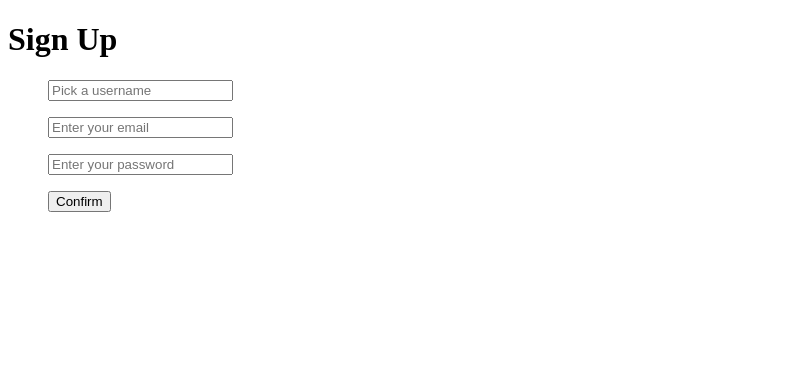
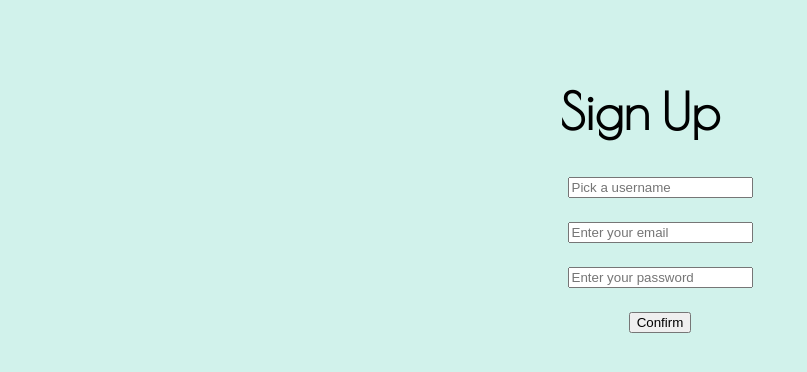
Before and after one commit to tsankhalpara/MakersBnB, a Node server app: page /signup in a window 1280 px wide. Shown: the top 372 px of the page, without its empty margins (0-807 px from the left). Run offline with Node 20, Linux system fonts and the light colour scheme.

Commit message:
add css to all ejs files

```diff
--- a/views/confirmation.ejs
+++ b/views/confirmation.ejs
@@ -3,6 +3,9 @@
   <head>
     <meta charset="utf-8">
     <title></title>
+    <link rel="stylesheet" type="text/css" href="/css/styles.css">
+    <link href="https://fonts.googleapis.com/css?family=Monoton|Poiret+One|Roboto"
+     rel="stylesheet">
   </head>
   <body>
     <h2>Sign up successful!</h2>
--- a/views/login.ejs
+++ b/views/login.ejs
@@ -3,6 +3,9 @@
   <head>
     <meta charset="utf-8">
     <title></title>
+    <link rel="stylesheet" type="text/css" href="/css/styles.css">
+    <link href="https://fonts.googleapis.com/css?family=Monoton|Poiret+One|Roboto"
+     rel="stylesheet">
   </head>
   <body>
     <h1>Log In</h1>
--- a/views/signup.ejs
+++ b/views/signup.ejs
@@ -3,6 +3,9 @@
   <head>
     <meta charset="utf-8">
     <title></title>
+    <link rel="stylesheet" type="text/css" href="/css/styles.css">
+    <link href="https://fonts.googleapis.com/css?family=Monoton|Poiret+One|Roboto"
+     rel="stylesheet">
   </head>
   <body>
     <h1>Sign Up</h1>
--- a/views/spaces.ejs
+++ b/views/spaces.ejs
@@ -3,6 +3,9 @@
   <head>
     <meta charset="utf-8">
     <title></title>
+    <link rel="stylesheet" type="text/css" href="/css/styles.css">
+    <link href="https://fonts.googleapis.com/css?family=Monoton|Poiret+One|Roboto"
+     rel="stylesheet">
   </head>
   <body>
     <h1>Spaces</h1>
```
